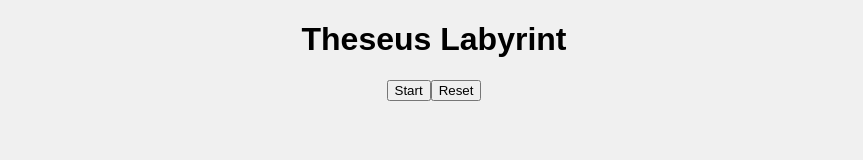
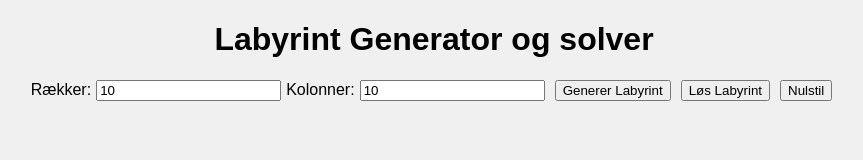
Before and after one commit to MarkusIngerslev/Labyrint, a plain HTML site: page index.html in a window 1280 px wide. Shown: the whole page, without its empty margins (206-1069 px from the left). Drawn offline with Linux system fonts and the light colour scheme.

Commit message:
Kombineret styling og layout for de to opgaver generator og solver

```diff
--- a/index.html
+++ b/index.html
@@ -11,15 +11,22 @@
   </head>
   <body>
     <main>
-      <h1>Theseus Labyrint</h1>
-      <div id="buttons">
-        <button id="start">Start</button>
-        <button id="reset">Reset</button>
+      <h1>Labyrint Generator og solver</h1>
+      <!-- Inputs til at style labyrintens generation og løsning -->
+      <div id="controls">
+        <label for="rows">Rækker:</label>
+        <input type="number" id="rows" value="10" min="1" />
+        <label for="cols">Kolonner:</label>
+        <input type="number" id="cols" value="10" min="1" />
+        <button id="generate">Generer Labyrint</button>
+        <button id="solve">Løs Labyrint</button>
+        <button id="reset">Nulstil</button>
       </div>
-      <div id="message"></div>
+
+      <!-- Selve Labyrinten -->
       <div id="labyrint"></div>
     </main>
 
-    <script type="module" src="./Labyrint solver/js/controller.js"></script>
+    <script type="module" src="./js/controller.js"></script>
   </body>
 </html>
--- a/style.css
+++ b/style.css
@@ -8,6 +8,19 @@ body {
 /* Centering af overskrift og knapper */
 h1 {
   text-align: center;
+}
+
+/* Knapper og inputfelter */
+#controls {
+  display: flex;
+  justify-content: center;
+  align-items: center;
+  margin: 20px;
+}
+
+#controls input,
+#controls button {
+  margin: 0 5px;
 }
 
 #buttons {
@@ -36,16 +49,16 @@ h1 {
 
 /* Væg styling */
 .wall-north {
-  border-top: 3px solid black;
+  border-top: 2px solid black;
 }
 .wall-south {
-  border-bottom: 3px solid black;
+  border-bottom: 2px solid black;
 }
 .wall-east {
-  border-right: 3px solid black;
+  border-right: 2px solid black;
 }
 .wall-west {
-  border-left: 3px solid black;
+  border-left: 2px solid black;
 }
 
 /* Rute styling */
```
